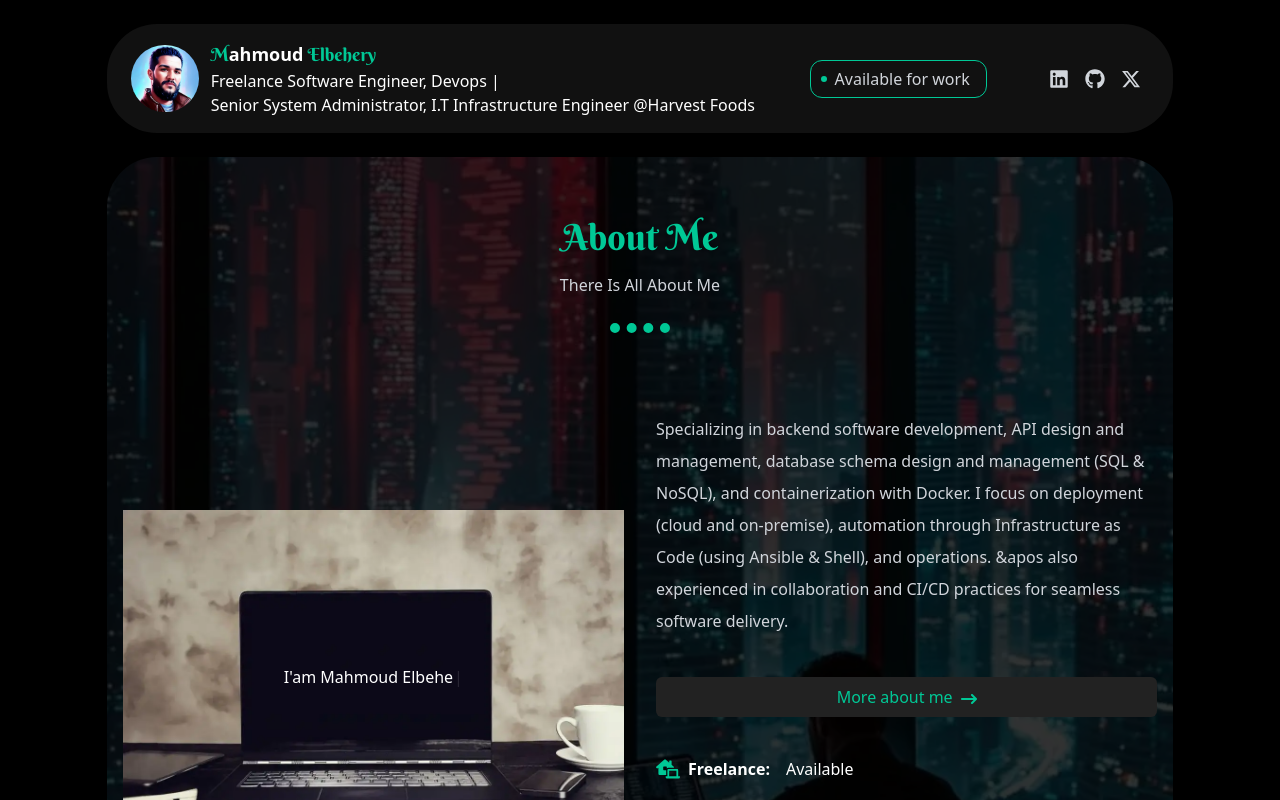
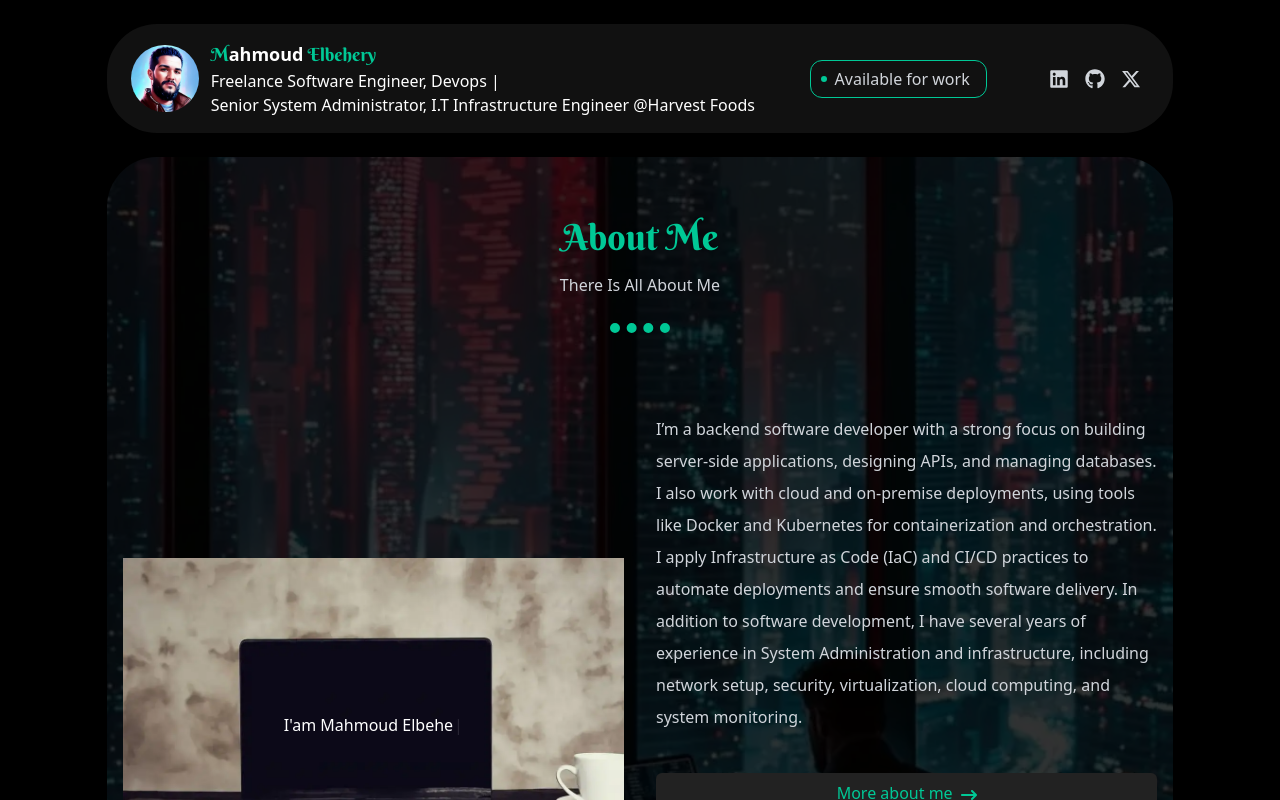
Before and after one commit to mahmoudramy93/portfolio, a Next.js app: page / in a window 1280 px wide. Shown: the top 800 px of the page. Built offline with nearby package versions, Linux system fonts and the light colour scheme.

Commit message:
update my info

```diff
--- a/src/components/AboutMe.tsx
+++ b/src/components/AboutMe.tsx
@@ -30,12 +30,16 @@ const AboutMe = () => {
 
           <div className="w-full xl:w-1/2 flex flex-col gap-10">
             <p className="text-gray-300 text-base leading-8">
-              Specializing in backend software development, API design and
-              management, database schema design and management (SQL & NoSQL),
-              and containerization with Docker. I focus on deployment (cloud and
-              on-premise), automation through Infrastructure as Code (using
-              Ansible & Shell), and operations. &apos also experienced in
-              collaboration and CI/CD practices for seamless software delivery.
+              I’m a backend software developer with a strong focus on building
+              server-side applications, designing APIs, and managing databases.
+              I also work with cloud and on-premise deployments, using tools
+              like Docker and Kubernetes for containerization and orchestration.
+              I apply Infrastructure as Code (IaC) and CI/CD practices to
+              automate deployments and ensure smooth software delivery. In
+              addition to software development, I have several years of
+              experience in System Administration and infrastructure, including
+              network setup, security, virtualization, cloud computing, and
+              system monitoring.
             </p>
             <CustomLink link={"/about"} text={"More about me"} />
 
```
